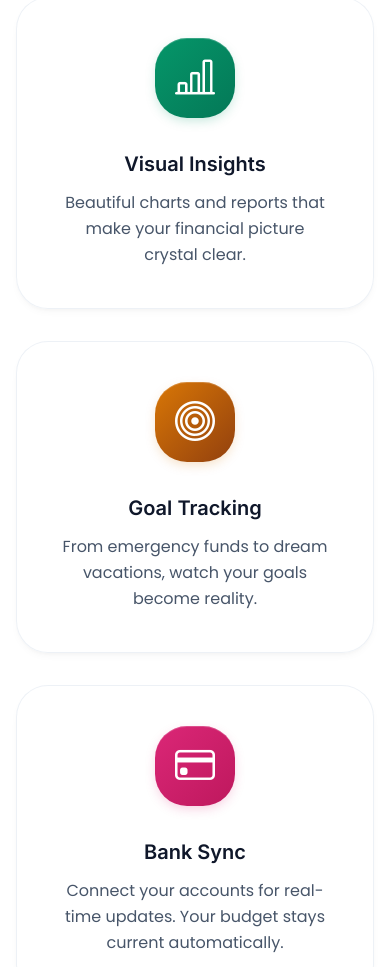
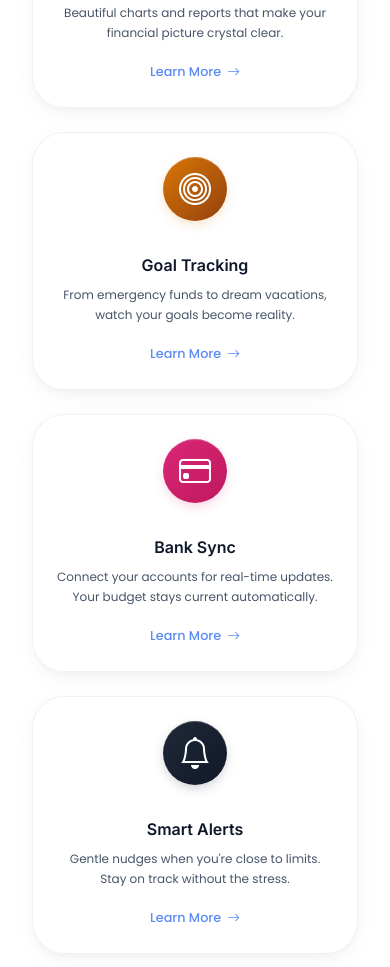
Before and after one commit to BosnaZmaj/sakura-css-framework, a website built with Vite: page index.html in a window 390 px wide. Shown: the part 2177-3144 px from the top of the page. Built offline with nearby package versions, Linux system fonts and the light colour scheme; animation ran at ten frames a second.

Commit message:
Complete systematic feature card enhancements with mobile optimization
- Add Learn More links with smooth fade-in animations on card hover
- Implement glassmorphism effects with enhanced backdrop blur and multi-layer shadows
- Add subtle floating animations with alternating timing for depth
- Include icon micro-interactions with pulse animations
- Optimize responsive design for mobile and extra-small devices:
  * Single column layout on mobile
  * Touch-friendly interactions with visible Learn More links
  * Performance optimizations removing animations on mobile
  * Progressive typography scaling across breakpoints
- Maintain consistent blue accent theming throughout hover states

```diff
--- a/index.html
+++ b/index.html
@@ -112,6 +112,7 @@
                     </div>
                     <h3>Smart Envelopes</h3>
                     <p>Create custom spending categories and watch your money flow with purpose. Never overspend again.</p>
+                    <a href="#" class="sakura-feature-learn-more">Learn More <i class="bi bi-arrow-right"></i></a>
                 </div>
                 <div class="sakura-feature-card">
                     <div class="sakura-feature-icon">
@@ -119,6 +120,7 @@
                     </div>
                     <h3>Automatic Allocation</h3>
                     <p>Set it once, relax forever. Your income automatically flows into the right envelopes.</p>
+                    <a href="#" class="sakura-feature-learn-more">Learn More <i class="bi bi-arrow-right"></i></a>
                 </div>
                 <div class="sakura-feature-card">
                     <div class="sakura-feature-icon">
@@ -126,6 +128,7 @@
                     </div>
                     <h3>Visual Insights</h3>
                     <p>Beautiful charts and reports that make your financial picture crystal clear.</p>
+                    <a href="#" class="sakura-feature-learn-more">Learn More <i class="bi bi-arrow-right"></i></a>
                 </div>
                 <div class="sakura-feature-card">
                     <div class="sakura-feature-icon">
@@ -133,6 +136,7 @@
                     </div>
                     <h3>Goal Tracking</h3>
                     <p>From emergency funds to dream vacations, watch your goals become reality.</p>
+                    <a href="#" class="sakura-feature-learn-more">Learn More <i class="bi bi-arrow-right"></i></a>
                 </div>
                 <div class="sakura-feature-card">
                     <div class="sakura-feature-icon">
@@ -140,6 +144,7 @@
                     </div>
                     <h3>Bank Sync</h3>
                     <p>Connect your accounts for real-time updates. Your budget stays current automatically.</p>
+                    <a href="#" class="sakura-feature-learn-more">Learn More <i class="bi bi-arrow-right"></i></a>
                 </div>
                 <div class="sakura-feature-card">
                     <div class="sakura-feature-icon">
@@ -147,6 +152,7 @@
                     </div>
                     <h3>Smart Alerts</h3>
                     <p>Gentle nudges when you're close to limits. Stay on track without the stress.</p>
+                    <a href="#" class="sakura-feature-learn-more">Learn More <i class="bi bi-arrow-right"></i></a>
                 </div>
             </div>
         </div>
--- a/src/sakura.css
+++ b/src/sakura.css
@@ -339,6 +339,7 @@
     }
   }
 
+
   .sakura-wave-animated {
     animation: sakuraWaveFloat 15s ease-in-out infinite;
   }
@@ -401,10 +402,15 @@
 
   .sakura-feature-card {
     @apply p-10 border border-sakura-gray-200/60 rounded-5xl text-center relative overflow-hidden;
-    background: rgba(255, 255, 255, 0.8);
-    backdrop-filter: blur(20px);
+    background: rgba(255, 255, 255, 0.75);
+    backdrop-filter: blur(40px);
     transition: all 0.4s cubic-bezier(0.4, 0, 0.2, 1);
-    box-shadow: 0 4px 8px -2px rgb(0 0 0 / 0.04), 0 2px 4px -1px rgb(0 0 0 / 0.03);
+    box-shadow:
+      0 8px 32px -8px rgba(0, 0, 0, 0.08),
+      0 4px 16px -4px rgba(0, 0, 0, 0.04),
+      0 2px 8px -2px rgba(0, 0, 0, 0.02),
+      inset 0 1px 0 rgba(255, 255, 255, 0.8),
+      inset 0 0 0 1px rgba(255, 255, 255, 0.3);
   }
 
   .sakura-feature-card::before {
@@ -424,15 +430,26 @@
     content: '';
     position: absolute;
     inset: 0;
-    background: radial-gradient(circle at 50% 0%, rgba(91, 139, 245, 0.12) 0%, transparent 70%);
+    background:
+      radial-gradient(circle at 50% 0%, rgba(91, 139, 245, 0.12) 0%, transparent 70%),
+      linear-gradient(135deg, rgba(255, 255, 255, 0.4) 0%, transparent 50%, rgba(255, 255, 255, 0.1) 100%);
     opacity: 0;
     transition: opacity 0.4s cubic-bezier(0.4, 0, 0.2, 1);
+    border-radius: inherit;
   }
 
   .sakura-feature-card:hover {
-    transform: translateY(-6px);
-    box-shadow: 0 10px 20px -5px rgb(0 0 0 / 0.06), 0 4px 8px -2px rgb(0 0 0 / 0.04);
-    border-color: rgba(91, 139, 245, 0.2);
+    transform: translateY(-8px) scale(1.02);
+    box-shadow:
+      0 20px 60px -12px rgba(0, 0, 0, 0.12),
+      0 12px 32px -8px rgba(0, 0, 0, 0.08),
+      0 6px 16px -4px rgba(0, 0, 0, 0.04),
+      0 0 0 1px rgba(91, 139, 245, 0.1),
+      inset 0 1px 0 rgba(255, 255, 255, 0.9),
+      inset 0 0 0 1px rgba(255, 255, 255, 0.5);
+    border-color: rgba(91, 139, 245, 0.3);
+    background: rgba(255, 255, 255, 0.85);
+    animation-play-state: paused;
   }
 
   .sakura-feature-card:hover::before {
@@ -484,6 +501,105 @@
   .sakura-feature-icon i,
   .sakura-feature-icon svg {
     line-height: 1;
+    transition: all 0.3s cubic-bezier(0.4, 0, 0.2, 1);
+    display: inline-block;
+  }
+
+  /* Icon pulse animation on card hover */
+  .sakura-feature-card:hover .sakura-feature-icon i,
+  .sakura-feature-card:hover .sakura-feature-icon svg {
+    animation: sakuraIconPulse 0.6s ease-out;
+  }
+
+  @keyframes sakuraIconPulse {
+    0% {
+      transform: scale(1);
+    }
+    50% {
+      transform: scale(1.1);
+    }
+    100% {
+      transform: scale(1);
+    }
+  }
+
+  /* Feature Card Content Enhancements */
+  .sakura-feature-badge {
+    position: absolute;
+    top: 16px;
+    right: 16px;
+    background: linear-gradient(135deg, #5B8BF5 0%, #4A7EF4 100%);
+    color: white;
+    font-size: 0.75rem;
+    font-weight: 600;
+    padding: 4px 12px;
+    border-radius: 20px;
+    text-transform: uppercase;
+    letter-spacing: 0.025em;
+    box-shadow: 0 2px 8px rgba(91, 139, 245, 0.3);
+    backdrop-filter: blur(10px);
+    border: 1px solid rgba(255, 255, 255, 0.2);
+    z-index: 2;
+  }
+
+  .sakura-feature-badge--new {
+    background: linear-gradient(135deg, #10B981 0%, #059669 100%);
+    box-shadow: 0 2px 8px rgba(16, 185, 129, 0.3);
+  }
+
+  .sakura-feature-badge--trending {
+    background: linear-gradient(135deg, #F59E0B 0%, #D97706 100%);
+    box-shadow: 0 2px 8px rgba(245, 158, 11, 0.3);
+  }
+
+  .sakura-feature-learn-more {
+    display: inline-flex;
+    align-items: center;
+    gap: 6px;
+    color: #5B8BF5;
+    font-size: 0.875rem;
+    font-weight: 500;
+    text-decoration: none;
+    margin-top: 16px;
+    opacity: 0;
+    transform: translateY(8px);
+    transition: all 0.3s ease;
+  }
+
+  .sakura-feature-card:hover .sakura-feature-learn-more {
+    opacity: 1;
+    transform: translateY(0);
+  }
+
+  .sakura-feature-learn-more:hover {
+    color: #4A7EF4;
+    transform: translateX(4px);
+  }
+
+  .sakura-feature-learn-more i {
+    transition: transform 0.2s ease;
+  }
+
+  .sakura-feature-learn-more:hover i {
+    transform: translateX(2px);
+  }
+
+  /* Subtle floating animation for depth */
+  .sakura-feature-card {
+    animation: sakura-card-float 6s ease-in-out infinite;
+  }
+
+  .sakura-feature-card:nth-child(even) {
+    animation-delay: -3s;
+  }
+
+  @keyframes sakura-card-float {
+    0%, 100% {
+      transform: translateY(0px);
+    }
+    50% {
+      transform: translateY(-2px);
+    }
   }
 
   /* Different icon colors for variety - darker gradients for better contrast */
@@ -815,5 +931,95 @@
     .sakura-cta {
       @apply py-16;
     }
+
+    /* Mobile-optimized feature cards */
+    .sakura-features-grid {
+      @apply grid-cols-1 gap-6;
+    }
+
+    .sakura-feature-card {
+      @apply p-8;
+      margin: 0 auto;
+      max-width: 400px;
+      box-shadow:
+        0 6px 24px -6px rgba(0, 0, 0, 0.08),
+        0 3px 12px -3px rgba(0, 0, 0, 0.04),
+        0 1px 6px -1px rgba(0, 0, 0, 0.02),
+        inset 0 1px 0 rgba(255, 255, 255, 0.8),
+        inset 0 0 0 1px rgba(255, 255, 255, 0.3);
+    }
+
+    .sakura-feature-card:hover {
+      transform: translateY(-4px) scale(1.01);
+      box-shadow:
+        0 12px 40px -8px rgba(0, 0, 0, 0.1),
+        0 6px 20px -4px rgba(0, 0, 0, 0.06),
+        0 3px 10px -2px rgba(0, 0, 0, 0.04),
+        0 0 0 1px rgba(91, 139, 245, 0.1),
+        inset 0 1px 0 rgba(255, 255, 255, 0.9),
+        inset 0 0 0 1px rgba(255, 255, 255, 0.5);
+    }
+
+    /* Touch-friendly mobile interactions */
+    .sakura-feature-card .sakura-feature-learn-more {
+      opacity: 1;
+      transform: translateY(0);
+      margin-top: 20px;
+    }
+
+    /* Reduced animation for mobile performance */
+    .sakura-feature-card {
+      animation: none;
+    }
+
+    /* Mobile-optimized icon size */
+    .sakura-feature-icon {
+      width: 72px;
+      height: 72px;
+    }
+
+    .sakura-feature-icon {
+      font-size: 36px;
+    }
+
+    /* Mobile typography adjustments */
+    .sakura-feature-card h3 {
+      @apply text-lg font-semibold mb-3;
+    }
+
+    .sakura-feature-card p {
+      @apply text-sm leading-relaxed;
+    }
+  }
+
+  /* Extra small mobile optimization */
+  @media (max-width: 480px) {
+    .sakura-features {
+      @apply py-12 px-4;
+    }
+
+    .sakura-feature-card {
+      @apply p-6;
+      max-width: 100%;
+    }
+
+    .sakura-feature-icon {
+      width: 64px;
+      height: 64px;
+      font-size: 32px;
+    }
+
+    .sakura-feature-card h3 {
+      @apply text-base font-semibold mb-2;
+    }
+
+    .sakura-feature-card p {
+      @apply text-xs leading-relaxed;
+    }
+
+    .sakura-feature-learn-more {
+      font-size: 0.8rem;
+      margin-top: 16px;
+    }
   }
 }
```
